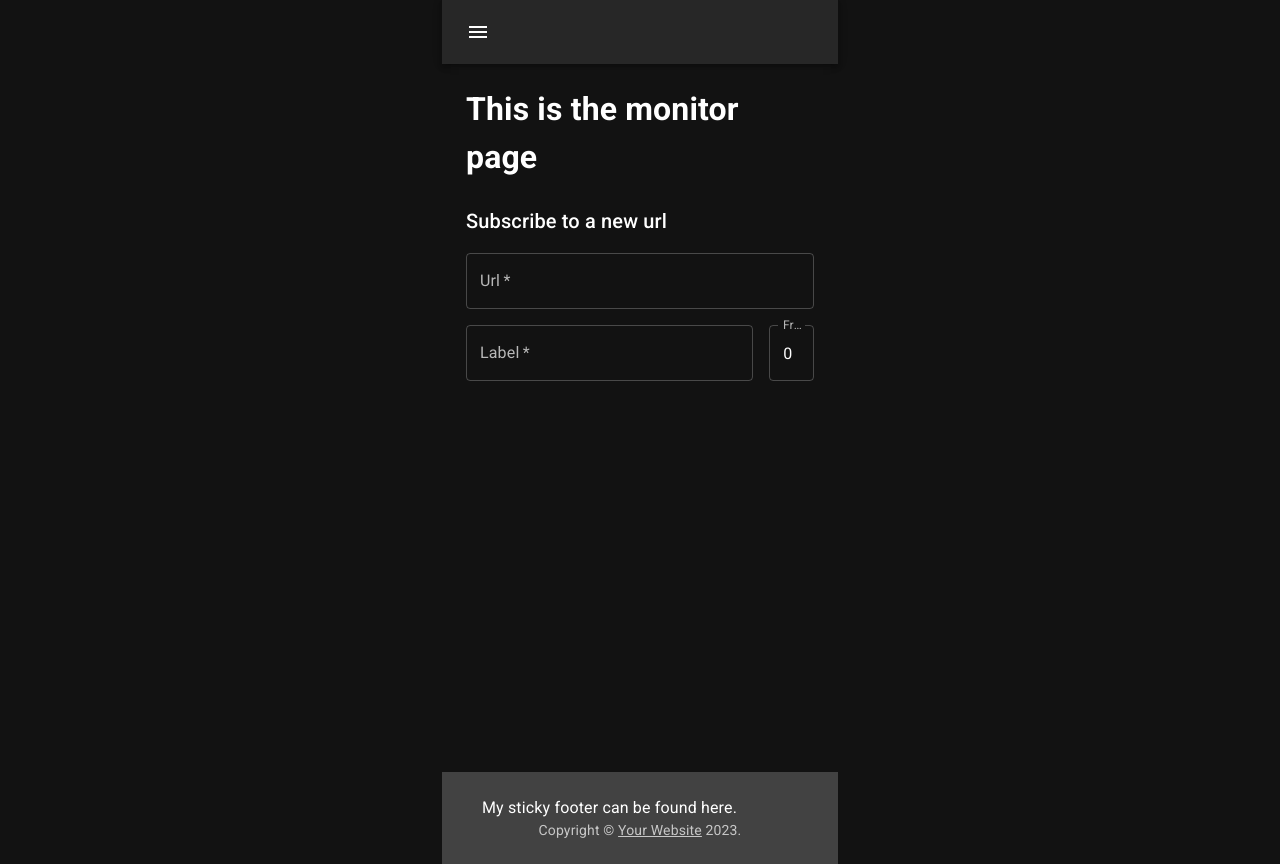
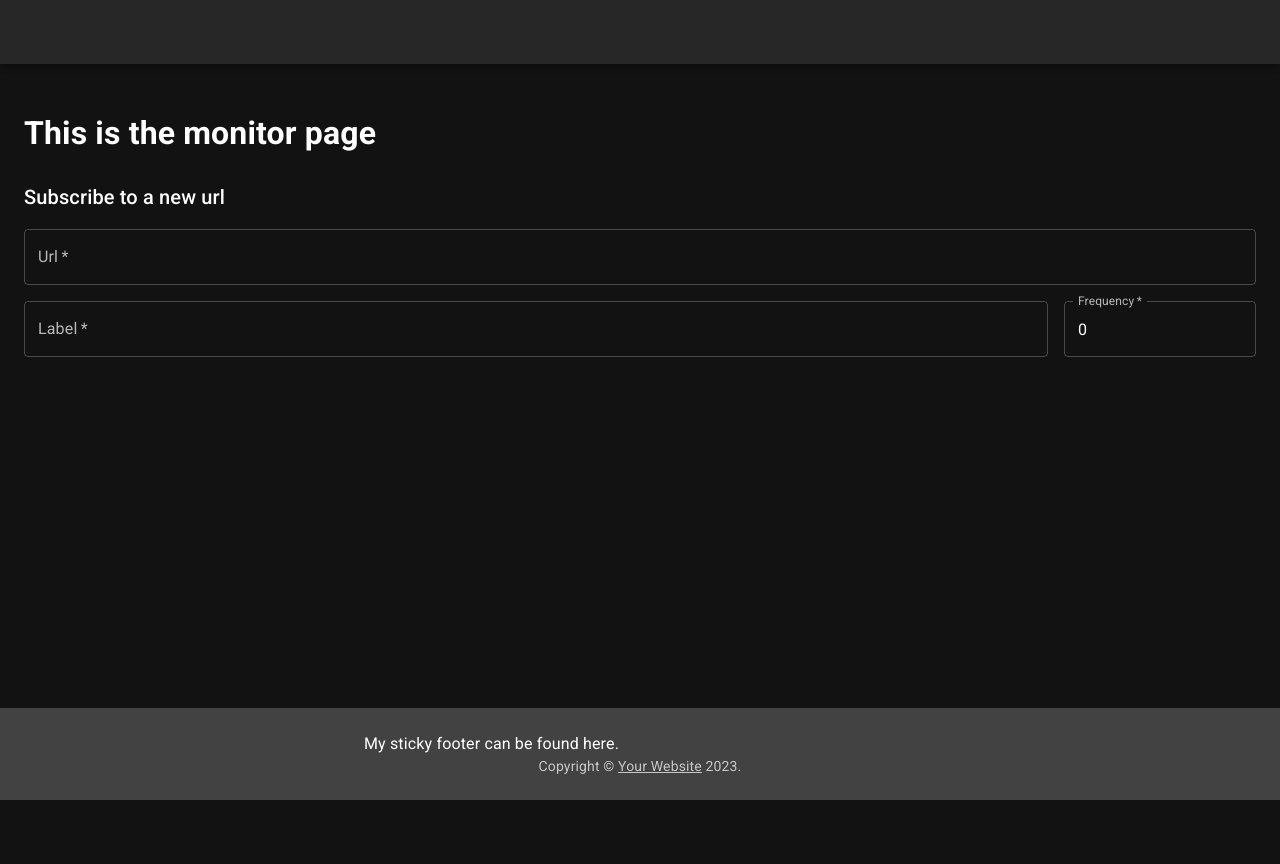
Before and after one commit to naftali123/monitor-ui, a React (Create React App) app: page /monitor in a window 1280 px wide. After the commit the page ends 800 px from the top, so only its background shows below. Built offline with nearby package versions, Linux system fonts and the light colour scheme.

Commit message:
change theme layout

```diff
--- a/src/pages/components/Theme.tsx
+++ b/src/pages/components/Theme.tsx
@@ -1,10 +1,23 @@
+import * as React from 'react';
+import AppBar from '@mui/material/AppBar';
+import Box from '@mui/material/Box';
 import CssBaseline from '@mui/material/CssBaseline';
-import Container from '@mui/material/Container';
+import Divider from '@mui/material/Divider';
+import Drawer from '@mui/material/Drawer';
+import IconButton from '@mui/material/IconButton';
+import InboxIcon from '@mui/icons-material/MoveToInbox';
+import List from '@mui/material/List';
+import ListItem from '@mui/material/ListItem';
+import ListItemButton from '@mui/material/ListItemButton';
+import ListItemIcon from '@mui/material/ListItemIcon';
+import ListItemText from '@mui/material/ListItemText';
+import MailIcon from '@mui/icons-material/Mail';
+import MenuIcon from '@mui/icons-material/Menu';
+import Toolbar from '@mui/material/Toolbar';
+import Typography from '@mui/material/Typography';
 import { createTheme, ThemeProvider } from '@mui/material/styles';
-import Box from '@mui/material/Box/Box';
+import { InputBaseProps } from '@mui/material/InputBase/InputBase';
 import Footer from './Footer';
-import CustomAppBar from './AppBar';
-import { InputBaseProps } from '@mui/material/InputBase/InputBase';
 
 const theme = createTheme({
     palette: {
@@ -12,31 +25,158 @@ const theme = createTheme({
     },
 });
 
-type CustomThemeProps = {
-    children: React.ReactNode
+const drawerWidth = 240;
+
+interface Props {
+    window?: () => Window;
+    title?: string,
+    children: React.ReactNode,
+    sideBar?: React.ReactNode,
     searchProps?: InputBaseProps,
-    displayAppBar?: boolean
+    displayAppBar?: boolean,
 }
 
-export default function CustomTheme({ children, searchProps, displayAppBar = true }: CustomThemeProps){
+export default function CustomTheme({
+    window,
+    title,
+    children,
+    sideBar,
+    searchProps,
+    displayAppBar = true,
+
+}: Props) {
+    const [mobileOpen, setMobileOpen] = React.useState(false);
+
+    const handleDrawerToggle = () => {
+        setMobileOpen(!mobileOpen);
+    };
+
+    const drawer = (
+        <div>
+            <Toolbar />
+            <Divider />
+            { sideBar }
+        </div>
+    );
+
+    const container = window !== undefined ? () => window().document.body : undefined;
+
     return (
         <ThemeProvider theme={theme}>
-    <Container component="main" maxWidth="xs">
-        { displayAppBar && <CustomAppBar searchProps={searchProps ?? {}} searchInput/> }
-        <Box
-            sx={{
-                display: 'flex',
-                flexDirection: 'column',
-                minHeight: '100vh',
+            <Box sx={{ display: 'flex' }}>
+                <CssBaseline />
+                { displayAppBar ? (
+                <AppBar
+                    position="fixed"
+                    sx={ !sideBar ? {} : {
+                        width: { sm: `calc(100% - ${drawerWidth}px)` },
+                        ml: { sm: `${drawerWidth}px` },
                     }}
                 >
-            <CssBaseline />
-            <Container component="main" sx={{ mt: 0, mb: 2 }} maxWidth="sm">
-                { children }
-            </Container>
+                    <Toolbar>
+                        <IconButton
+                            color="inherit"
+                            aria-label="open drawer"
+                            edge="start"
+                            onClick={handleDrawerToggle}
+                            sx={{ mr: 2, display: { sm: 'none' } }}
+                        >
+                            <MenuIcon />
+                        </IconButton>
+                        <Typography variant="h6" noWrap component="div">
+                            {title}
+                        </Typography>
+                    </Toolbar>
+                </AppBar>
+                ) : (<></>) }
+                { sideBar ? (
+                <Box
+                    component="nav"
+                    sx={{ width: { sm: drawerWidth }, flexShrink: { sm: 0 } }}
+                    aria-label="mailbox folders"
+                >
+                    {/* The implementation can be swapped with js to avoid SEO duplication of links. */}
+                    <Drawer
+                        container={container}
+                        variant="temporary"
+                        open={mobileOpen}
+                        onClose={handleDrawerToggle}
+                        ModalProps={{
+                            keepMounted: true, // Better open performance on mobile.
+                        }}
+                        sx={{
+                            display: { xs: 'block', sm: 'none' },
+                            '& .MuiDrawer-paper': { boxSizing: 'border-box', width: drawerWidth },
+                        }}
+                    >
+                        {drawer}
+                    </Drawer>
+                    <Drawer
+                        variant="permanent"
+                        sx={{
+                            display: { xs: 'none', sm: 'block' },
+                            '& .MuiDrawer-paper': { boxSizing: 'border-box', width: drawerWidth },
+                        }}
+                        open
+                    >
+                        {drawer}
+                    </Drawer>
+                </Box>
+                ) : (<></>) }
+                <Box
+                    component="main"
+                    sx={{ minHeight: '100vh', flexDirection: 'column', display: 'flex', flexGrow: 1, width: { sm: `calc(100% - ${drawerWidth}px)` } }}
+                >
+                  <Box sx={{ p: 3 }}>
+                    <Toolbar />
+                        {children}
+                  </Box>
                   <Footer />
                 </Box>
-    </Container>
+            </Box>
         </ThemeProvider>
     );
 }
+// import CssBaseline from '@mui/material/CssBaseline';
+// import Container from '@mui/material/Container';
+// import { createTheme, ThemeProvider } from '@mui/material/styles';
+// import Box from '@mui/material/Box/Box';
+// import Footer from './Footer';
+// import CustomAppBar from './AppBar';
+// import { InputBaseProps } from '@mui/material/InputBase/InputBase';
+
+// const theme = createTheme({
+//     palette: {
+//       mode: 'dark',
+//     },
+//   });
+
+// type CustomThemeProps = {
+//     children: React.ReactNode
+//     searchProps?: InputBaseProps,
+//     displayAppBar?: boolean
+// }
+
+// export default function CustomTheme({ children, searchProps, displayAppBar = true }: CustomThemeProps){
+//   return (
+//   <ThemeProvider theme={theme}>
+//     { displayAppBar && <CustomAppBar searchProps={searchProps ?? {}} searchInput/> }
+//     <Container component="main" maxWidth="xl">
+//         <Box
+//         margin={0}
+//             sx={{
+//                 display: 'flex',
+//                 flexDirection: 'column',
+//                 minHeight: '100vh',
+//             }}
+//         >
+//             <CssBaseline />
+//             <Container component="main" sx={{ mt: 0, mb: 2 }} maxWidth="lg">
+//                 { children }
+//             </Container>
+//             <Footer />
+//         </Box>
+//     </Container>
+//   </ThemeProvider>
+//   );
+// }
```
Lines whose indentation alone changed are shown as unchanged.
